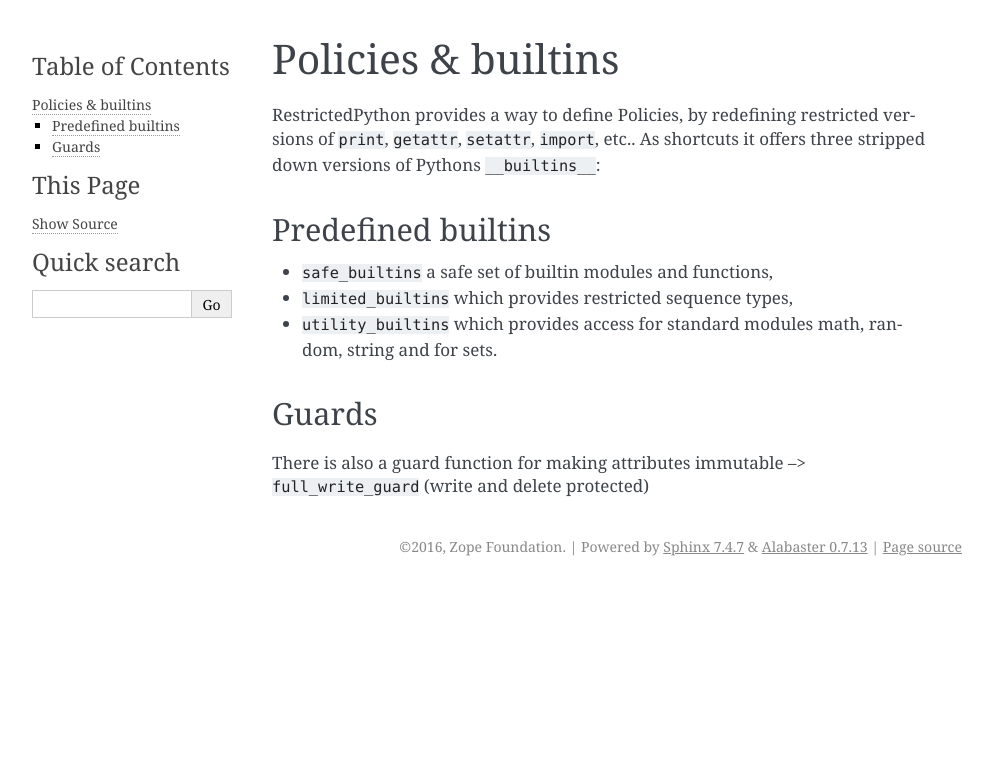
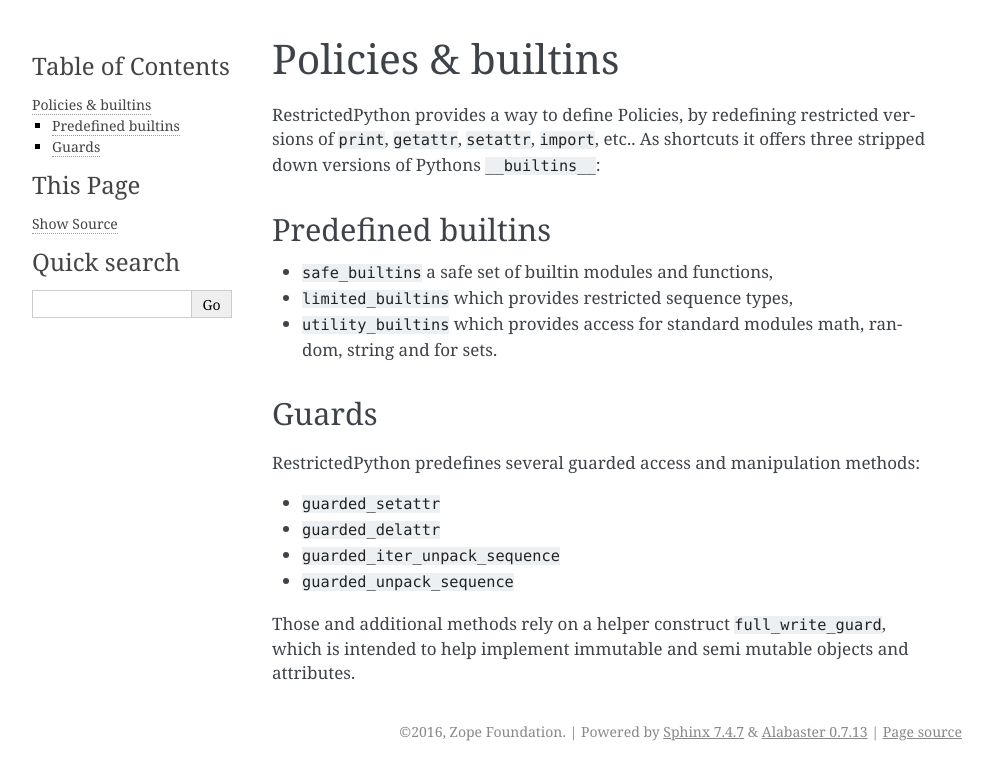
Before and after one commit to zopefoundation/RestrictedPython, a Sphinx documentation site: the page built from docs/usage/policy.rst, in a window 1280 px wide. Shown: the top 780 px of the page, without its empty margins (148-1141 px from the left). Built offline with Sphinx 7.4.7, drawn with Linux system fonts in a browser that asks for light colours.

Commit message:
apply requested changes by @icemac

```diff
--- a/docs/usage/basic_usage.rst
+++ b/docs/usage/basic_usage.rst
@@ -69,7 +69,6 @@ So you normally end up using:
 
     from RestrictedPython import compile_restricted
 
-    # from RestrictedPython import ..._builtins
     from RestrictedPython import safe_builtins
     from RestrictedPython import limited_builtins
     from RestrictedPython import utility_builtins
@@ -84,10 +83,7 @@ So you normally end up using:
                                        filename='<inline code>',
                                        mode='exec')
 
-        # Whitelisting additional elements (modules and methods) if needed:
-        # used_builtins = ..._builtins + { <additional elements> }
-        used_builtins = safe_builtins
-        exec(byte_code, used_builtins, None)
+        exec(byte_code, safe_builtins, None)
     except SyntaxError as e:
         pass
 
--- a/docs/usage/framework_usage.rst
+++ b/docs/usage/framework_usage.rst
@@ -63,7 +63,6 @@ All ``compile_restricted*`` methods do have a optional parameter ``policy``, whe
                                    mode='exec',
                                    policy=policy # Policy Class
                                    )
-    # exec(byte_code, { ... }, { ... })
     exec(byte_code, globals(), None)
 
 One special case "unrestricted RestrictedPython" (defined to unblock ports of Zope Packages to Python 3) is to actually use RestrictedPython in an unrestricted mode, by providing a Null-Policy (aka ``None``).
--- a/docs/usage/policy.rst
+++ b/docs/usage/policy.rst
@@ -32,4 +32,15 @@ Guards
 
     Describe Guards and predefined guard methods in details
 
-There is also a guard function for making attributes immutable --> ``full_write_guard`` (write and delete protected)
+RestrictedPython predefines several guarded access and manipulation methods:
+
+* ``guarded_setattr``
+* ``guarded_delattr``
+* ``guarded_iter_unpack_sequence``
+* ``guarded_unpack_sequence``
+
+Those and additional methods rely on a helper construct ``full_write_guard``, which is intended to help implement immutable and semi mutable objects and attributes.
+
+.. todo::
+
+    Describe full_write_guard more in detail and how it works.
```
